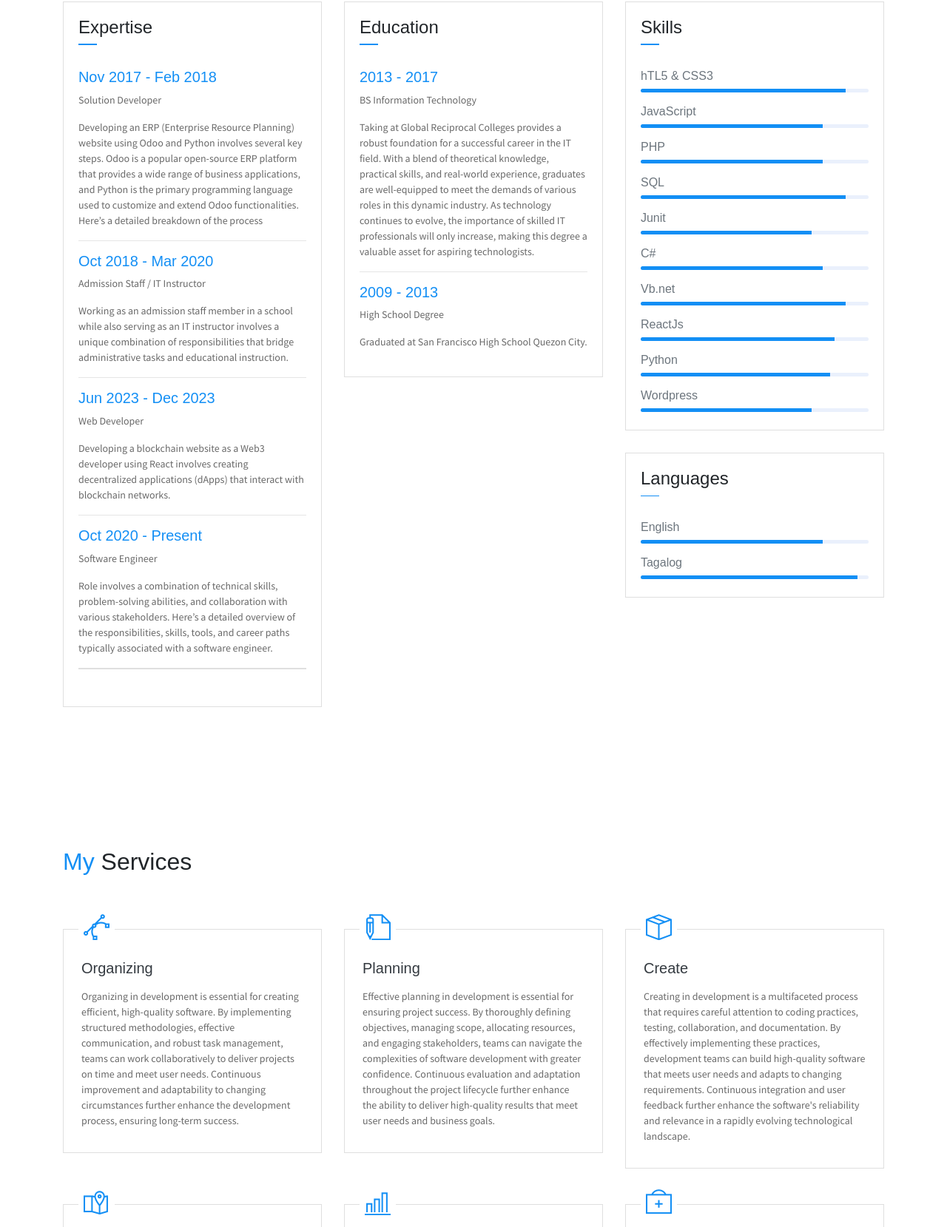
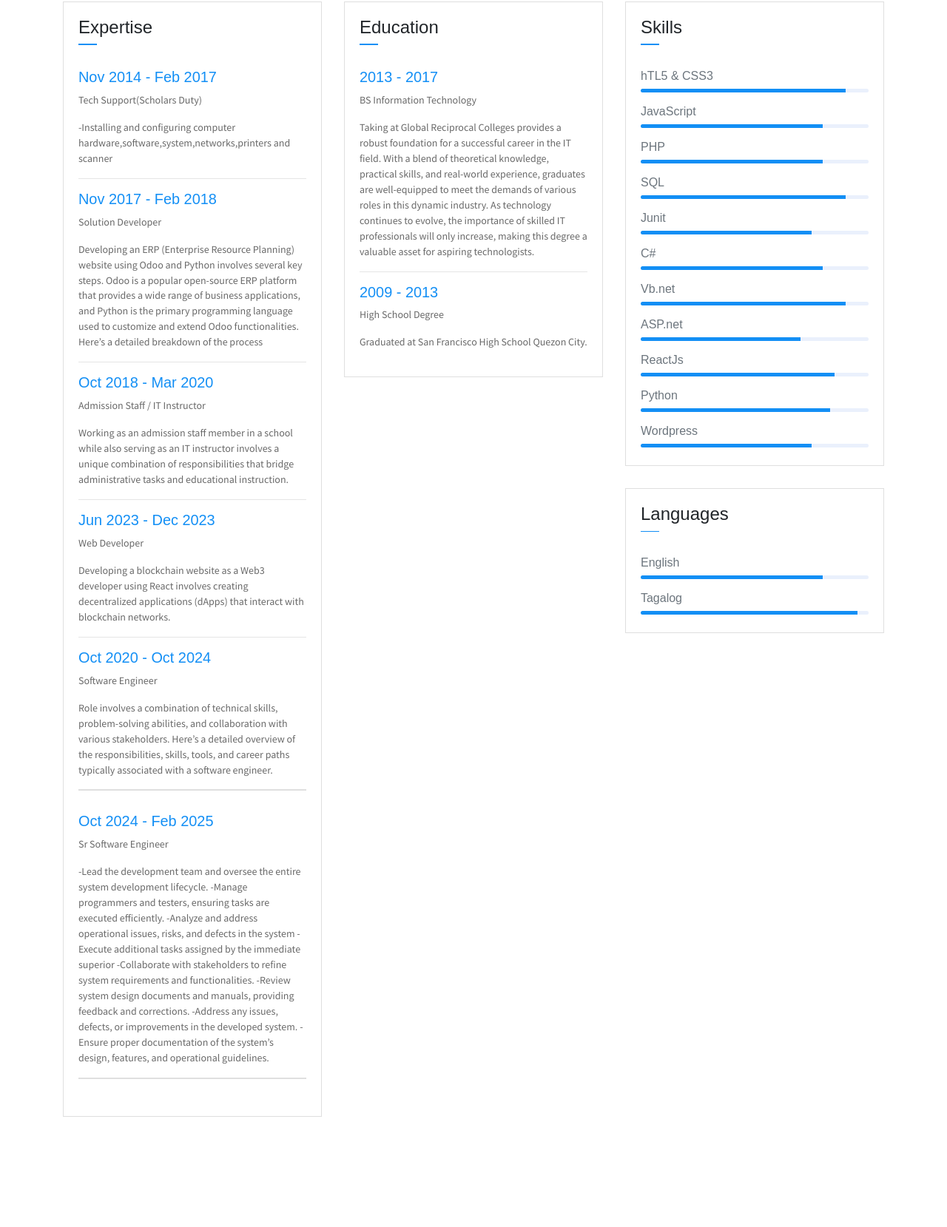
Before and after one commit to CodeG07/Portfolio, a website: page index.html in a window 1280 px wide. Shown: the part 1589-3248 px from the top of the page at 74% size. Drawn offline with Linux system fonts and the light colour scheme; some packages are replaced by stand-ins of ours.

Commit message:
Push
Adding Another Information

```diff
--- a/index.html
+++ b/index.html
@@ -70,7 +70,7 @@
                 <ul class="mt40 info list-unstyled">
                     <li><span>Birthdate</span> : 08/22/1996</li>
                     <li><span>Email</span> : angeloestores@gmail.com</li>
-                    <li><span>Phone</span> : +(63) 933-489-9057</li>
+                    <li><span>Phone</span> : +(63) 915-887-2814</li>
                     <li><span>Skype</span> : Angeloestores </li>
                     <li><span>Address</span> :  Caloocan City Phillippines.</li>
                 </ul>
@@ -127,6 +127,12 @@
                             </div>
                         </div>
                         <div class="card-body">
+                            <h6 class="title text-danger">Nov 2014 - Feb 2017</h6>
+                            <P>Tech Support(Scholars Duty)</P>
+                            <P class="subtitle">
+                                -Installing and configuring computer hardware,software,system,networks,printers and
+                                scanner</P>
+                            <hr>
                             <h6 class="title text-danger">Nov 2017 - Feb 2018</h6>
                             <P>Solution Developer</P>
                             <P class="subtitle">Developing an ERP (Enterprise Resource Planning) website using Odoo and Python involves several key steps.
@@ -141,9 +147,21 @@
                             <P>Web Developer</P>
                             <P class="subtitle">Developing a blockchain website as a Web3 developer using React involves creating decentralized applications (dApps) that interact with blockchain networks.</P>
                             <hr>
-                            <h6 class="title text-danger">Oct 2020 - Present</h6>
+                            <h6 class="title text-danger">Oct 2020 - Oct 2024</h6>
                             <P>Software Engineer</P>
                             <P class="subtitle"> Role involves a combination of technical skills, problem-solving abilities, and collaboration with various stakeholders. Here’s a detailed overview of the responsibilities, skills, tools, and career paths typically associated with a software engineer.<div class="card"></div></P>
+                            <h6 class="title text-danger">Oct 2024 - Feb 2025</h6>
+                            <P>Sr Software Engineer</P>
+                            <P class="subtitle">-Lead the development team and oversee the entire system development lifecycle.
+                                -Manage programmers and testers, ensuring tasks are executed efficiently.
+                                -Analyze and address operational issues, risks, and defects in the system
+                                -Execute additional tasks assigned by the immediate superior
+                                -Collaborate with stakeholders to refine system requirements and functionalities.
+                                -Review system design documents and manuals, providing feedback and corrections.
+                                -Address any issues, defects, or improvements in the developed system.
+                                -Ensure proper documentation of the system’s design, features, and operational guidelines.<div class="card"></div></P>
+
+
                         </div>
                     </div>
                 </div>
@@ -203,6 +221,10 @@
                             <h6>Vb.net</h6>
                             <div class="progress mb-3">
                                 <div class="progress-bar bg-danger" role="progressbar" style="width: 90%" aria-valuenow="75" aria-valuemin="0" aria-valuemax="100"></div>
+                            </div>
+                            <h6>ASP.net</h6>
+                            <div class="progress mb-3">
+                                <div class="progress-bar bg-danger" role="progressbar" style="width: 70%" aria-valuenow="75" aria-valuemin="0" aria-valuemax="100"></div>
                             </div>
                             <h6>ReactJs</h6>
                             <div class="progress mb-3">
```
